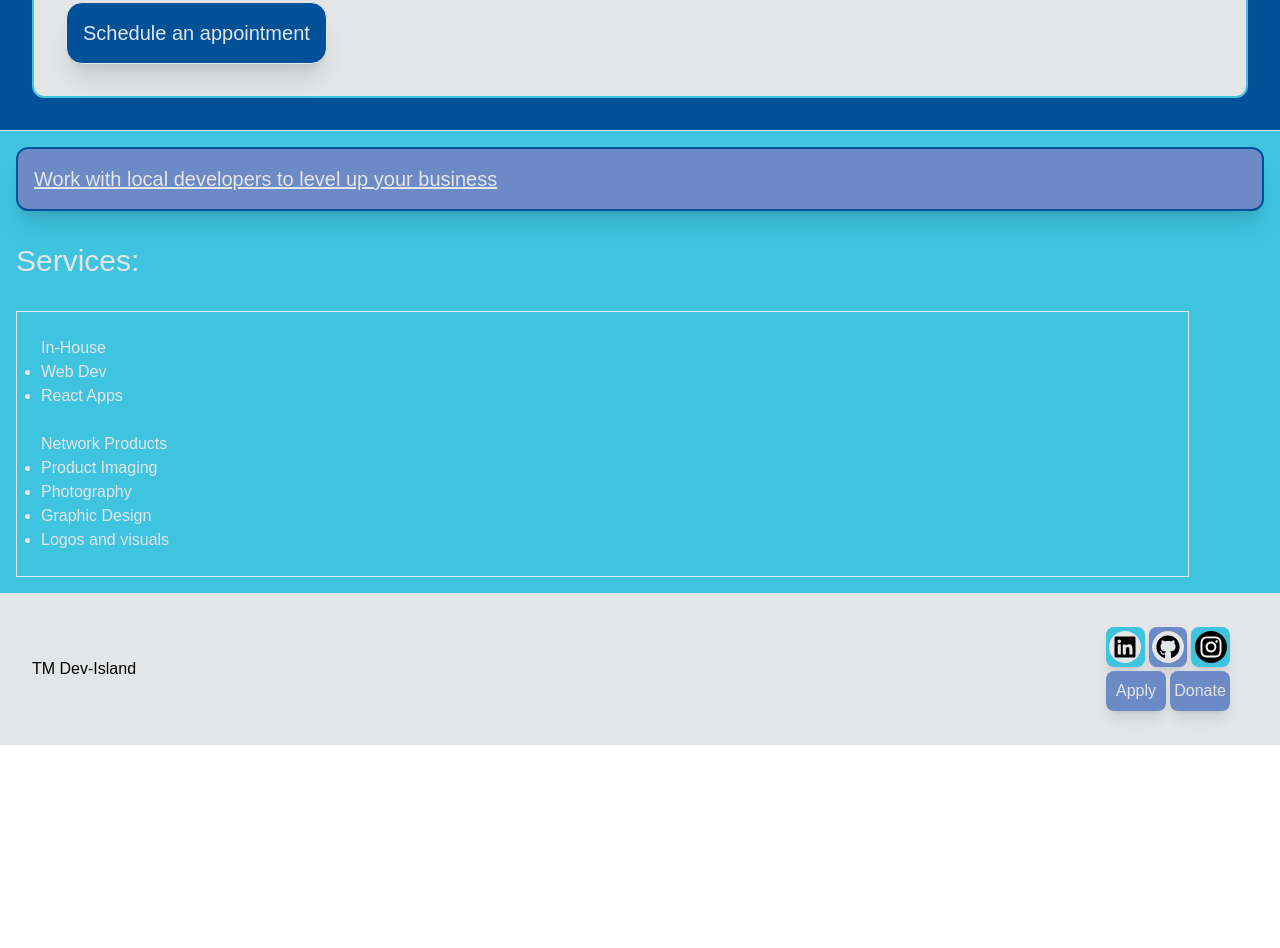
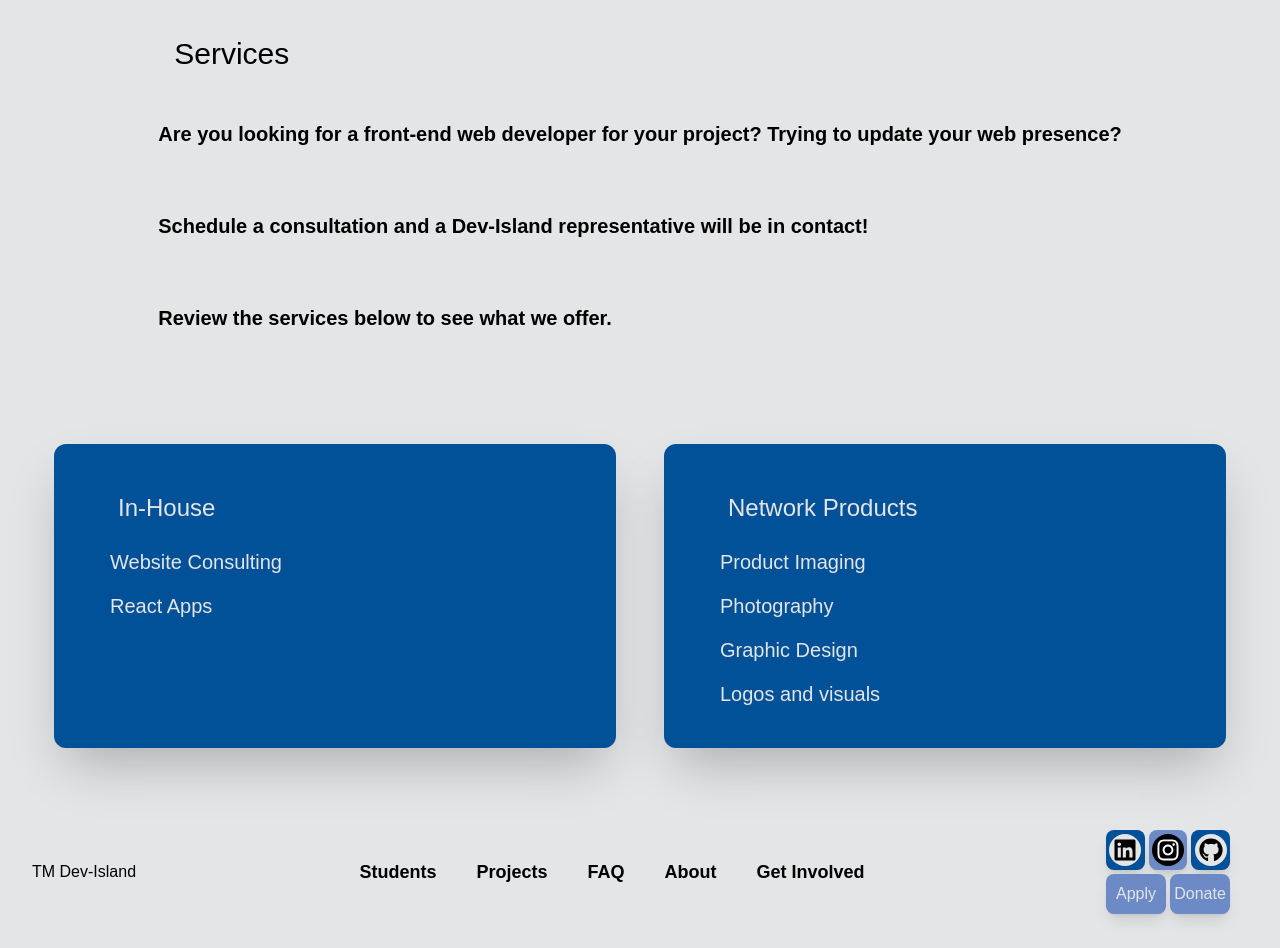
Before and after one commit to christian-faber/dev-island.org, a React (Create React App) app: page /project in a window 1280 px wide. Shown: the part 312-1260 px from the top of the page. Before the commit the page ends 1057 px from the top, so only its background shows below. Built offline with nearby package versions, Linux system fonts and the light colour scheme; a web font is replaced by a local one.

Commit message:
finished edits

```diff
--- a/src/App.js
+++ b/src/App.js
@@ -17,7 +17,7 @@ function App() {
         <div className="z-20 sticky top-0">
           <Top />
         </div>
-        <div className="z-10  ">
+        <div className="z-10">
           <Routes>
             <Route path="/" element={<Home />} />
             <Route path="/donate" element={<Donate />} />
--- a/src/components/CallToAction.js
+++ b/src/components/CallToAction.js
@@ -5,35 +5,41 @@ export const CallToAction = () => {
   return (
     <div className="flex flex-col  w-32 m-4 z-30 rounded-xl bg-coolgray">
       <ul className="w-full mr-[3px] flex [&>*]:rounded-lg [&>*]:shadow-lg">
-        <li className="m-[2px] h-10 w-1/3 bg-og text-black ">
-          <a
-            href="https://www.linkedin.com/company/hidev-island/"
+        <li className="m-[2px] h-10 w-1/3 bg-seaside text-black ">
+          <button
+            onClick={() =>
+              window.open("https://www.linkedin.com/company/hidev-island/")
+            }
             className="h-full w-full flex justify-center align-middle items-center"
           >
             <i className=" bg-coolgray rounded-full p-1 text-2xl">
               <FaLinkedin />
             </i>
-          </a>
+          </button>
         </li>
-        <li className="m-[2px] h-10 w-1/3 bg-misty text-black">
-          <a
-            href="https://github.com/orgs/dev-island/"
+        <li className="m-[2px] h-10 w-1/3 bg-misty text-white text-2xl">
+          <button
+            onClick={() =>
+              window.open(
+                "https://instagram.com/devislandkauai?igshid=YmMyMTA2M2Y="
+              )
+            }
+            className="h-full w-full flex justify-center align-middle items-center"
+          >
+            <i className=" rounded-full p-1 bg-black">
+              <FaInstagram />
+            </i>
+          </button>
+        </li>
+        <li className="m-[2px] h-10 w-1/3 bg-seaside text-black">
+          <button
+            onClick={() => window.open("https://github.com/orgs/dev-island/")}
             className="h-full w-full flex justify-center align-middle items-center"
           >
             <i className="bg-coolgray p-1 border-misty rounded-full text-2xl">
               <FaGithub />
             </i>
-          </a>
-        </li>
-        <li className="m-[2px] h-10 w-1/3 bg-og text-white text-2xl">
-          <a
-            href="https://instagram.com/devislandkauai?igshid=YmMyMTA2M2Y="
-            className="h-full w-full flex justify-center align-middle items-center"
-          >
-            <i className=" rounded-full p-1 bg-black">
-              <FaInstagram />
-            </i>
-          </a>
+          </button>
         </li>
       </ul>
       <ul className="flex flex-row w-full [&>*]:rounded-lg [&>*]:shadow-lg">
@@ -43,12 +49,16 @@ export const CallToAction = () => {
         >
           <li className="text-coolgray">Apply</li>
         </Link>
-        <a
-          href="https://www.paypal.com/donate/?hosted_button_id=ERME976A9HC48"
+        <button
+          onClick={() =>
+            window.open(
+              "https://www.paypal.com/donate/?hosted_button_id=ERME976A9HC48"
+            )
+          }
           className="w-full h-10 m-[2px] bg-misty text-coolgray flex justify-center align-middle items-center"
         >
           <li className=" text-coolgray">Donate</li>
-        </a>
+        </button>
       </ul>
     </div>
   );
--- a/src/components/Footer.js
+++ b/src/components/Footer.js
@@ -1,9 +1,27 @@
 import { CallToAction } from "./CallToAction";
+import { Link } from "react-router-dom";
 
 export const Footer = () => {
   return (
     <div className="flex py-4 justify-between mx-8">
       <h2 className="flex items-center align-middle">TM Dev-Island</h2>
+      <ul className="hidden lg:flex items-center align-right justify-center [&>*]:p-5 [&>*]:text-black">
+        <li className=" hover:text-slate-500 transform transition active:scale-125 active:underline font-semibold text-lg">
+          <Link to="/students">Students</Link>
+        </li>
+        <li className=" hover:text-slate-500 transform transition active:scale-125 active:underline font-semibold text-lg">
+          <Link to="/project">Projects</Link>
+        </li>
+        <li className=" hover:text-slate-500 transform transition active:scale-125 active:underline font-semibold text-lg">
+          <Link to="/faq">FAQ</Link>
+        </li>
+        <li className="hover:text-slate-500 transform transition active:scale-125 active:underline font-semibold text-lg">
+          <Link to="/about">About</Link>
+        </li>
+        <li className=" hover:text-slate-500 transform transition active:scale-125 active:underline font-semibold text-lg">
+          <Link to="/getinvolved">Get Involved</Link>
+        </li>
+      </ul>
       <CallToAction />
     </div>
   );
--- a/src/components/Modals/AboutModal.js
+++ b/src/components/Modals/AboutModal.js
@@ -36,6 +36,21 @@ export const AboutModal = ({ setOpen, character }) => {
                     {character.name}
                   </h1>
                   <h2 className="font-semibold">{character?.position}</h2>
+                  <div className="border-seaside border-2 rounded-lg p-2 shadow-xl w-2/3">
+                    <div className="justify-between flex-row flex">
+                      <a href={character?.linkedin} className="text-2xl ">
+                        <FaLinkedin />
+                      </a>
+                      <a href={character?.github} className="text-2xl ">
+                        <FaGithub />
+                      </a>
+                      {character.otherlink !== "" && (
+                        <a href={character?.otherlink} className="text-2xl ">
+                          <CgWebsite />
+                        </a>
+                      )}
+                    </div>
+                  </div>
                 </div>
                 <img
                   src={character.image}
@@ -43,27 +58,10 @@ export const AboutModal = ({ setOpen, character }) => {
                   className="rounded-full object-cover border-og border-2 drop-shadow-xl h-5/6"
                 ></img>
               </div>
-              <div className="flex flex-col align-top px-4 h-1/2">
+              <div className="flex flex-col align-top px-4 h-2/3">
                 <h1 className="text-2xl m-4 font-semibold">Background</h1>
                 <div className="overflow-auto h-2/3">
                   <p className="text-xl">{character.background}</p>
-                </div>
-              </div>
-              <div className="flex flex-col justify-end items-end h-1/6 mx-[10%]">
-                <div className="border-seaside border-2 rounded-lg p-2 shadow-xl">
-                  <div className="space-x-4 flex-row flex">
-                    <a href={character?.linkedin} className="text-2xl ">
-                      <FaLinkedin />
-                    </a>
-                    <a href={character?.github} className="text-2xl ">
-                      <FaGithub />
-                    </a>
-                    {character.otherlink !== "" && (
-                      <a href={character?.otherlink} className="text-2xl ">
-                        <CgWebsite />
-                      </a>
-                    )}
-                  </div>
                 </div>
               </div>
             </div>
--- a/src/components/Team.js
+++ b/src/components/Team.js
@@ -1,7 +1,7 @@
 export const Team = ({ setOpen, setCharacter, team }) => {
   return (
-    <div className="bg-seaside rounded-xl shadow-2xl m-2 lg:max-w-[1220px]">
-      <h2 className="flex justify-start text-3xl pl-12 text-coolgray py-6">
+    <div className="bg-seaside rounded-xl shadow-2xl lg:max-w-[1220px]">
+      <h2 className="flex justify-start text-3xl text-coolgray p-6">
         The Team
       </h2>
       <div className="flex flex-wrap justify-around m-2">
--- a/src/data/personnel.json
+++ b/src/data/personnel.json
@@ -13,7 +13,7 @@
     {
       "name": "Travis Williams",
       "position": "",
-      "background": "lorem ipsum",
+      "background": "Travis is a kind-hearted, creative, and expressive human! Consistently showing good humor and grit, Travis has shifted his career into tech after years of social work and working with kids. Travis maintains his career while caring for his family.",
       "linkedin": "https://www.linkedin.com/in/travis-williams-4328b115/",
       "github": "https://github.com/3triniti",
       "otherlink": "",
@@ -23,7 +23,7 @@
     {
       "name": "Sharece Silva",
       "position": "Student Intern",
-      "background": "lorem ipsum",
+      "background": "Sharece is a hard-working, intelligent student who strives for greatness and supports her teammates. Sharece is starting her career in tech through the Dev-Island bootcamp. She was born and raised on Kauaʻi and is raising two children of her own.",
       "linkedin": "https://www.linkedin.com/in/sharecekauai/",
       "github": "https://github.com/sharece",
       "otherlink": "",
@@ -86,7 +86,7 @@
     {
       "name": "Sharece Silva",
       "position": "Student Intern",
-      "background": "lorem ipsum",
+      "background": "Sharece is a hard-working, intelligent student who strives for greatness and supports her teammates. Sharece is starting her career in tech through the Dev-Island bootcamp. She was born and raised on Kauaʻi and is raising two children of her own.",
       "linkedin": "https://www.linkedin.com/in/sharecekauai/",
       "github": "https://github.com/sharece",
       "otherlink": "",
@@ -222,7 +222,7 @@
     {
       "name": "Travis Williams",
       "position": "",
-      "background": "lorem ipsum",
+      "background": "Travis is a kind-hearted, creative, and expressive human! Consistently showing good humor and grit, Travis has shifted his career into tech after years of social work and working with kids. Travis maintains his career while caring for his family.",
       "linkedin": "https://www.linkedin.com/in/travis-williams-4328b115/",
       "github": "https://github.com/3triniti",
       "otherlink": "",
@@ -232,7 +232,7 @@
     {
       "name": "Sharece Silva",
       "position": "Student Intern",
-      "background": "lorem ipsum",
+      "background": "Sharece is a hard-working, intelligent student who strives for greatness and supports her teammates. Sharece is starting her career in tech through the Dev-Island bootcamp. She was born and raised on Kauaʻi and is raising two children of her own.",
       "linkedin": "https://www.linkedin.com/in/sharecekauai/",
       "github": "https://github.com/sharece",
       "otherlink": "",
--- a/src/pages/AboutUs.js
+++ b/src/pages/AboutUs.js
@@ -14,9 +14,8 @@ export const AboutUs = () => {
       {modalOpen && character && (
         <AboutModal character={character} setOpen={setOpen} />
       )}
-      <div className="">
-        <div className="bg-seaside p-4 flex justify-center">
-          <div className="text-coolgray p-4 max-w-[1440px]">
+      <div className="bg-seaside p-6 lg:p-12 flex justify-center">
+        <div className="text-coolgray p-4">
           <h2 className="text-3xl font-semibold m-4">Contact Us</h2>
           {/* <div className="bg-coolgray p-1 rounded-3xl m-2">
               <div className="bg-coolgray border-seaside border-2 rounded-3xl flex p-3 justify-between">
@@ -31,43 +30,30 @@ export const AboutUs = () => {
           </a>
         </div>
       </div>
-        <div className="flex flex-col py-10">
-          <div>
-            <div className=" mb-8 relative">
+      <div className="flex justify-center">
         <img
-                className="border border-misty w-11/12 m-2 rounded-lg drop-shadow-xl lg:max-w-[1200px] lg:ml-12"
+          className="rounded-xl drop-shadow-xl lg:max-w-[1220px]"
           src="/assets/DevIslandSchool_52.jpg"
-                alt="I DON'T have"
+          alt="Backs"
         ></img>
       </div>
-            <h2 className="text-3xl font-semibold pl-12 mb-4  drop-shadow-lg">
-              Background
-            </h2>
-            <p className="text-lg p-6">
+      <div className="flex flex-col justify-center items-center align-middle w-full">
+        <div className="p-8 bg-coolgray max-w-[1220px]">
+          <h2 className="text-3xl drop-shadow-xl">Background</h2>
+          <div className="p-4 [&>*]:p-2">
+            <p className=" text-lg">
               Dev-Island is a nonprofit organization, brought together to equip
               Kauaʻi workers with tools for the emerging tech industry. After
               the pandemic, work became more dependent on technology than ever
               before. Remote work became a more viable option, creating the
               opportunity for high-paying careers that don't depend on location.
             </p>
-            <p className="text-lg p-6">
+            <p className="text-lg">
               Dev-Island is focused on connecting Kauaʻi's workforce with
               opportunities that have come from growth in the tech industry and
               new work practices.
             </p>
           </div>
-        </div>
-        {/* <div className="flex flex-row p-20">
-          <div>
-            <h2>History and Happy Things</h2>
-            <p>More information here pleasee</p>
-          </div>
-          <img
-            src="/assets/DevIslandSchool_55.jpg"
-            className="border"
-            alt="wut"
-          ></img>
-        </div> */}
         </div>
         <div className="flex justify-center items-center">
           <Team
@@ -79,5 +65,6 @@ export const AboutUs = () => {
           />
         </div>
       </div>
+    </div>
   );
 };
--- a/src/pages/FAQComponent.js
+++ b/src/pages/FAQComponent.js
@@ -1,11 +1,11 @@
 import { useState } from "react";
 
 export const FAQComponent = ({ question, answer }) => {
-  const [isOpen, setOpen] = useState(false);
+  // const [isOpen, setOpen] = useState(false);
   return (
     <div className="p-2 m-4 w-3/4 rounded-3xl shadow-xl bg-seaside">
       <div className="border-2 border-coolgray rounded-3xl p-5 text-coolgray">
-        {!isOpen && (
+        {/* {!isOpen && (
           <div
             onClick={() => setOpen(true)}
             className="flex flex-row align-middle items-center justify-between w-full"
@@ -14,24 +14,24 @@ export const FAQComponent = ({ question, answer }) => {
             <h1 className="text-3xl">+</h1>
           </div>
         )}
-        {isOpen && (
+        {isOpen && ( */}
         <>
           <div
-              onClick={() => {
-                setOpen(false);
-              }}
+            // onClick={() => {
+            //   setOpen(false);
+            // }}
             className="flex flex-row align-middle items-center justify-between w-full"
           >
             <h1 className="text-2xl font-semibold border-b-2 border-seaside">
               {question}
             </h1>
-              <h1 className="text-3xl">-</h1>
+            {/* <h1 className="text-3xl">-</h1> */}
           </div>
           <div>
-              <p className="text-xl p-2">{answer}</p>
+            <p className="text-xl p-4">{answer}</p>
           </div>
         </>
-        )}
+        {/* )} */}
       </div>
     </div>
   );
--- a/src/pages/Faq.js
+++ b/src/pages/Faq.js
@@ -218,7 +218,7 @@ export const Faq = () => {
   return (
     <>
       <div className="bg-seaside">
-        <h1 className="py-4 text-3xl text-center text-coolgray font-bold border-b-2 drop-shadow-xl">
+        <h1 className="p-12 text-3xl text-center text-coolgray font-bold border-b-2 drop-shadow-xl">
           Frequently Asked Questions
         </h1>
       </div>
--- a/src/pages/Project.js
+++ b/src/pages/Project.js
@@ -5,54 +5,49 @@ export const Project = () => {
   return (
     <div>
       <div className="bg-seaside p-4">
-        <div className="m-4 border-2 border-og rounded-xl bg-coolgray">
+        <div className="m-4 rounded-xl text-coolgray flex flex-col items-center">
           <h1 className="text-3xl text-center font-semibold p-4">
-            Request a bid
+            Work with us
           </h1>
-          <p className="p-4 text-xl font-semibold">
-            Are you looking for a front-end web developer for your project?
-            Trying to update your web presence? Fill out the information below
-            and we will be in contact to figure out how we can best help!
-          </p>
+          {/*  */}
           <button
             onClick={() => setConsult(!consult)}
-            className="bg-seaside text-coolgray border rounded-2xl p-4 text-xl shadow-xl m-8"
+            className="bg-misty text-coolgray rounded-2xl p-4 text-xl shadow-xl m-2"
           >
-            Schedule an appointment
+            Schedule A Consultation
           </button>
         </div>
       </div>
-      <hr />
-
-      {consult && (
-        <p>
-          This feature is being developed now. This is where the embed code for
-          a calendly will go.
-        </p>
-      )}
-
-      <div className="bg-og text-coolgray flex flex-col">
-        <div className="border-seaside bg-misty border-2 rounded-xl m-4 shadow-xl">
-          <h2 className="text-xl m-4 underline ">
-            Work with local developers to level up your business
-          </h2>
+      <div className="flex flex-col justify-center items-center">
+        <div className="max-w-[1440px] m-8">
+          <h1 className="text-3xl m-4 ml-12">Services</h1>
+          <p className="p-8 text-xl font-semibold">
+            Are you looking for a front-end web developer for your project?
+            Trying to update your web presence?
+          </p>
+          <p className="p-8 text-xl font-semibold">
+            Schedule a consultation and a Dev-Island representative will be in
+            contact!
+          </p>
+          <p className="p-8 text-xl font-semibold">
+            Review the services below to see what we offer.
+          </p>
         </div>
-        <h1 className="text-3xl m-4">Services:</h1>
-        <div className="m-4 border w-11/12">
-          <div className="m-6">
-            <h2>In-House</h2>
-            <ul className="list-disc">
+        <div className="m-6 flex flex-col lg:flex-row w-full max-w-[1220px]">
+          <div className="px-12 py-8 m-6 lg:w-1/2 rounded-xl shadow-2xl bg-seaside text-coolgray">
+            <h2 className="text-2xl p-4">In-House</h2>
+            <ul className="text-xl [&>*]:p-2">
               <li>
-                <h1>Web Dev</h1>
+                <h1>Website Consulting</h1>
               </li>
               <li>
                 <h2>React Apps</h2>
               </li>
             </ul>
           </div>
-          <div className="m-6">
-            <h2>Network Products</h2>
-            <ul className="list-disc">
+          <div className="px-12 py-8 m-6 lg:w-1/2 rounded-xl shadow-2xl bg-seaside text-coolgray">
+            <h2 className="text-2xl p-4">Network Products</h2>
+            <ul className="text-xl [&>*]:p-2">
               <li>
                 <h1>Product Imaging</h1>
               </li>
```
Also changed, not shown: src/pages/GetInvolved.js (+59 -59 lines). Lines whose indentation alone changed are shown as unchanged.
